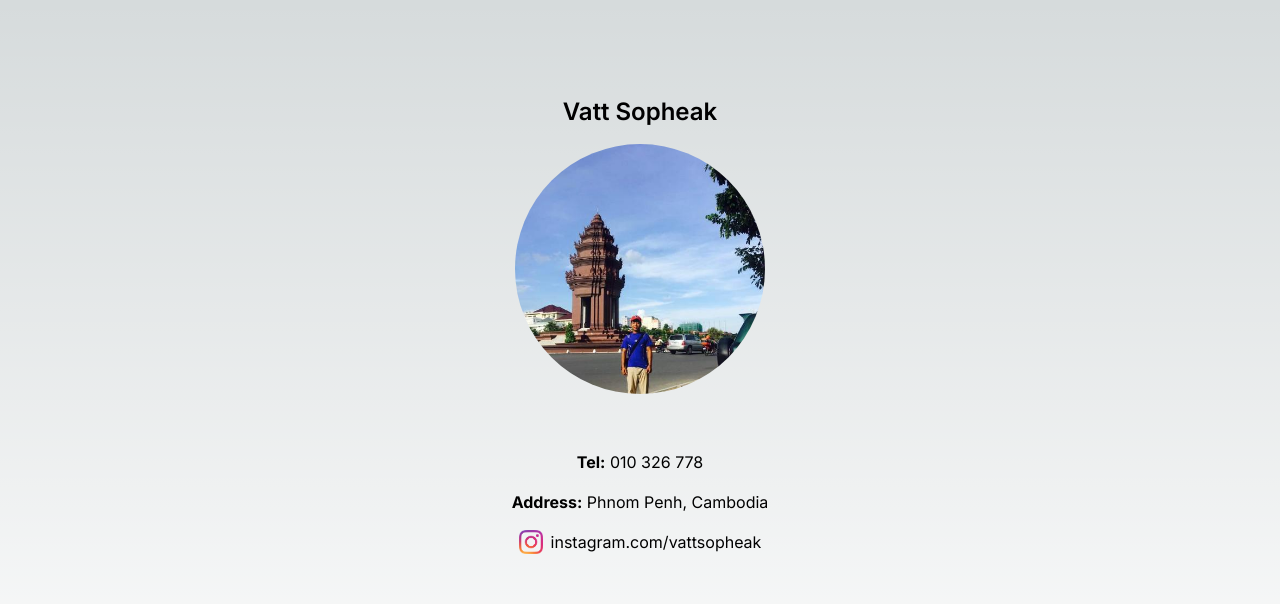
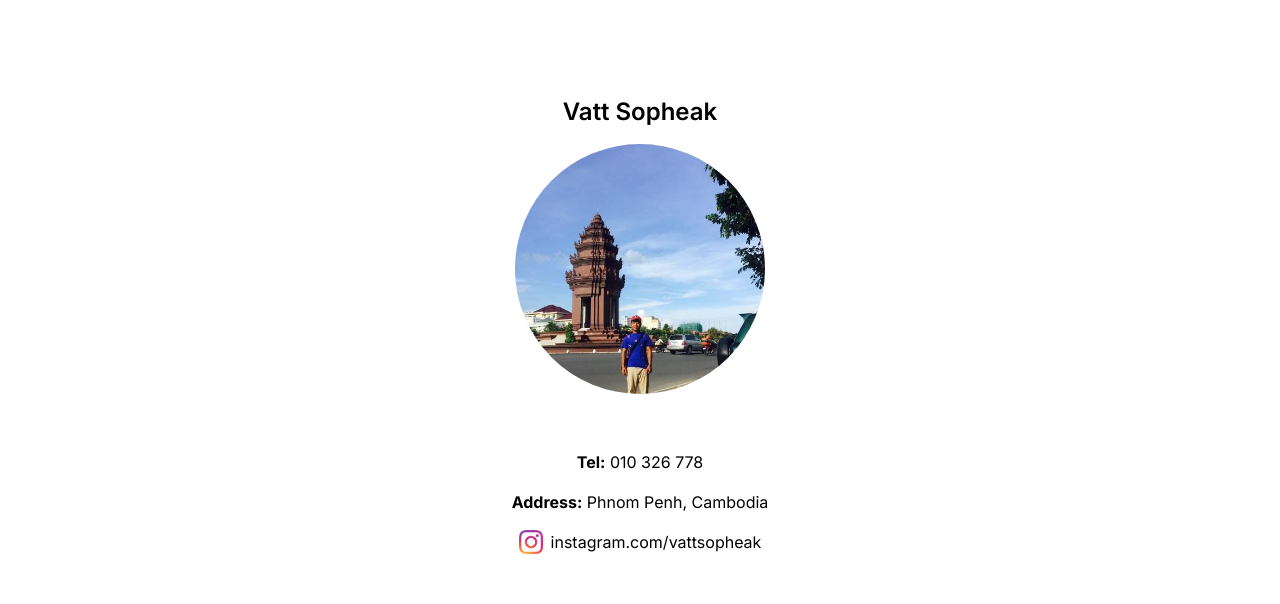
Before and after one commit to vattcarter7/vattsopheak, a Next.js app: page / in a window 1280 px wide. Shown: the top 604 px of the page. Built offline with nearby package versions, Linux system fonts and the light colour scheme.

Commit message:
Changed background color

```diff
--- a/app/globals.css
+++ b/app/globals.css
@@ -2,26 +2,9 @@
 @tailwind components;
 @tailwind utilities;
 
+html,
+body,
 :root {
-  --foreground-rgb: 0, 0, 0;
-  --background-start-rgb: 214, 219, 220;
-  --background-end-rgb: 255, 255, 255;
+  height: 100%;
+  background-color: white;
 }
-
-@media (prefers-color-scheme: dark) {
-  :root {
-    --foreground-rgb: 255, 255, 255;
-    --background-start-rgb: 0, 0, 0;
-    --background-end-rgb: 0, 0, 0;
-  }
-}
-
-body {
-  color: rgb(var(--foreground-rgb));
-  background: linear-gradient(
-      to bottom,
-      transparent,
-      rgb(var(--background-end-rgb))
-    )
-    rgb(var(--background-start-rgb));
-}
```
